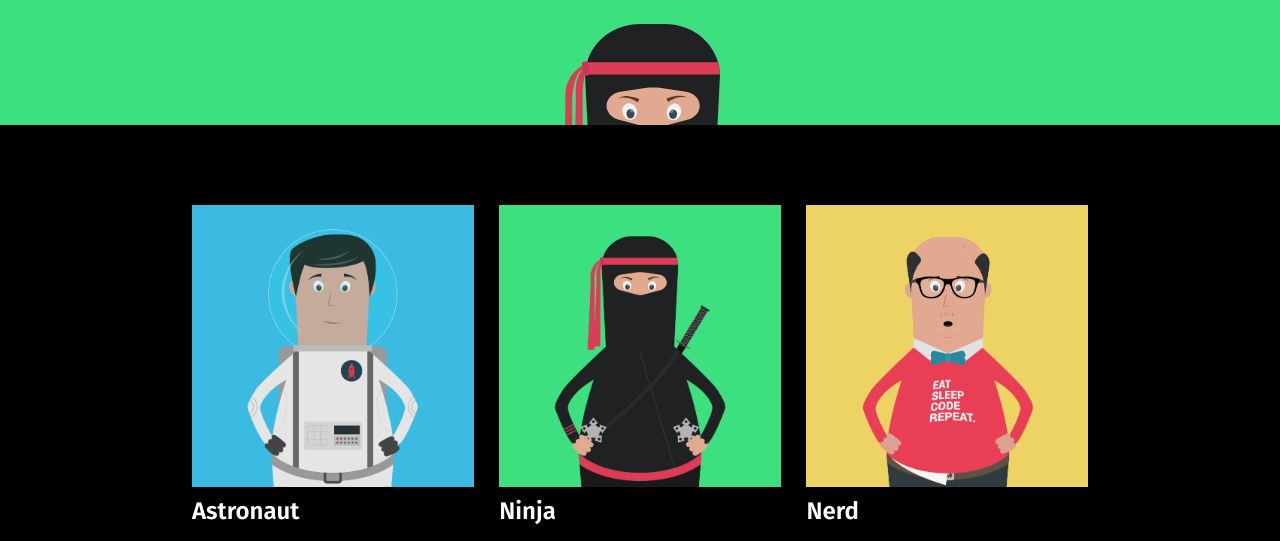
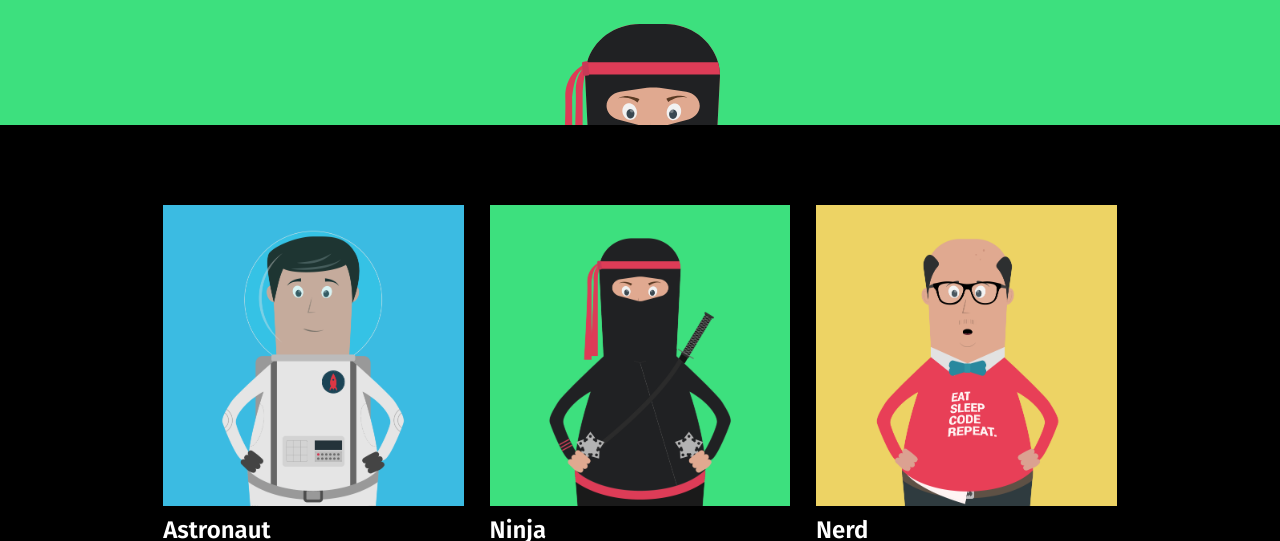
Before and after one commit to AgnetaA/postershop-grid, a plain HTML site: page index.html in a window 1280 px wide. Shown: the part 259-800 px from the top of the page. Drawn offline with Linux system fonts and the light colour scheme.

Commit message:
minor changes

```diff
--- a/index.css
+++ b/index.css
@@ -43,7 +43,7 @@ h1 {
     background-color: #000000;
     padding: 5rem 0 14rem 0;
     display: grid;
-    grid-template-columns: auto 10% 10% 10% 10% 10% 10% auto;
+    grid-template-columns: 1fr 1fr 1fr 1fr 1fr 1fr 1fr 1fr;
     gap: 2%;
 
 }
@@ -181,7 +181,6 @@ button {
     height: auto;
     background-color: #000000;
     padding-top: 1rem;
-    grid-template-rows: 100px 100px 100px 100px;
 }
 
 .item-checkout-left {
@@ -272,12 +271,10 @@ tfoot td {
 
 .product {
    grid-column: 1 / 2;
-
 }
 
 .no {
     grid-column: 2 / 3;
-
 }
 
 .price {
@@ -288,7 +285,6 @@ tfoot td {
 .endbutton-area {
     display: grid;
     grid-template-columns: auto 70% auto;
-
 }
 
 .endbutton {
@@ -326,6 +322,7 @@ footer a {
 footer a:hover {
     text-decoration: underline;
 }
+
 footer a img {
     width: 1.3rem;
     padding: 0 .25rem;
```
Also changed, not shown: checkout.html (+0 -2 lines), index.html (line endings or trailing spaces).
